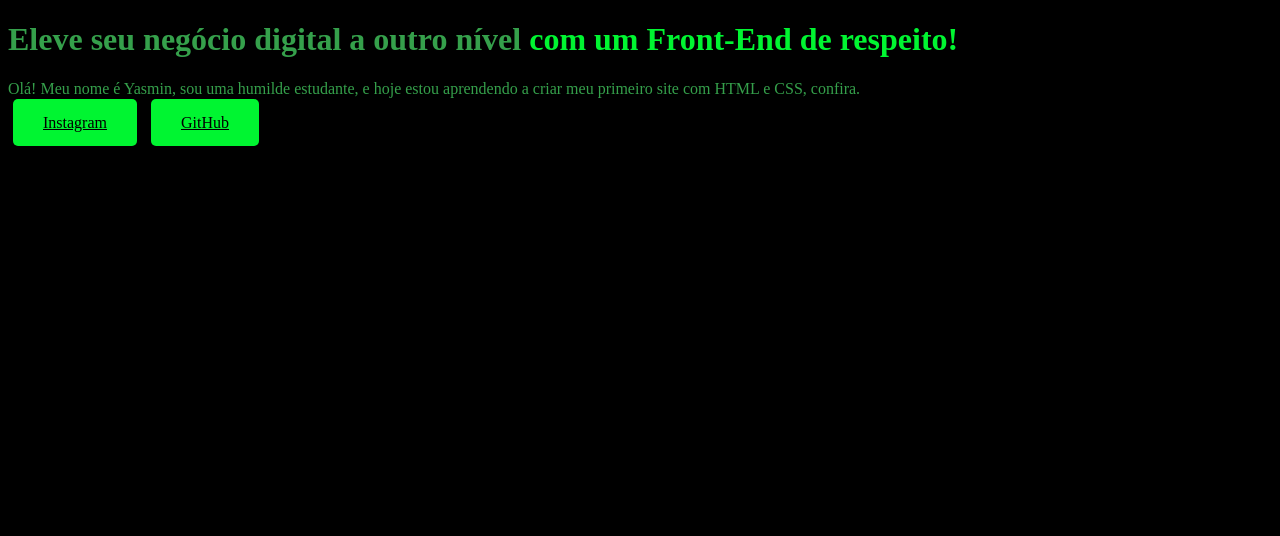
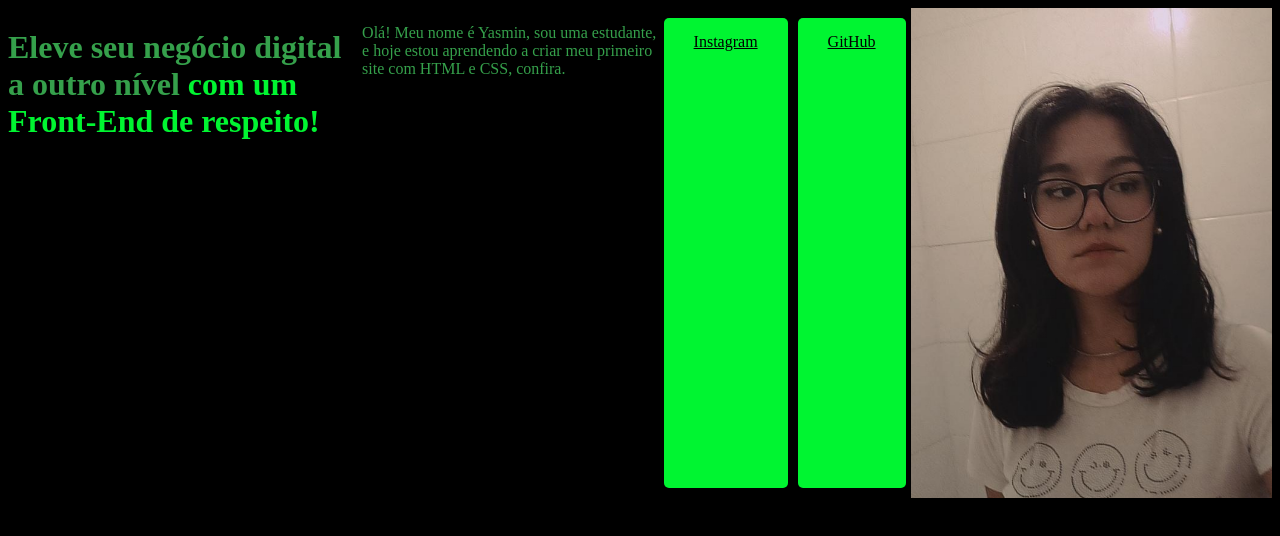
Before and after one commit to YaXsmi/Portf-lio-Yasmin-2G, a plain HTML site: page index.html in a window 1280 px wide. Drawn offline with Linux system fonts and the light colour scheme.

Commit message:
28/08/24

```diff
--- a/index.html
+++ b/index.html
@@ -12,14 +12,14 @@
   <header>
 </header> <!--Aqui é o cabeçalho-->
 
-  <main>
+  <main class="apresentacao">
 
     <h1>Eleve seu negócio digital a outro nível <strong>com um Front-End de respeito!</strong></h1>
- <p> Olá! Meu nome é Yasmin, sou uma humilde estudante, e hoje estou aprendendo a criar meu primeiro site com HTML e CSS, confira.</p>
+ <p> Olá! Meu nome é Yasmin, sou uma  estudante, e hoje estou aprendendo a criar meu primeiro site com HTML e CSS, confira.</p>
 
     <a href="https://globorural.globo.com/agricultura/hortifruti/noticia/2024/03/como-cuidar-de-tulipas-como-fazer-tulipa-durar-mais-tempo.ghtml">Instagram</a>
     <a href="https://github.com/YaXsmi">GitHub</a>
-
+ <img class="foto" src="foto.jpg">
   </main> <!--Main é a parte principal-->
 
   <footer>
--- a/style.css
+++ b/style.css
@@ -17,3 +17,10 @@ a{
   margin: 10px 5px;
   border-radius: 5px;
 }
+.apresentacao{
+  display: flex;
+}
+.foto{
+  height: 490px;
+
+}
```
Also changed, not shown: foto.jpg (added).
